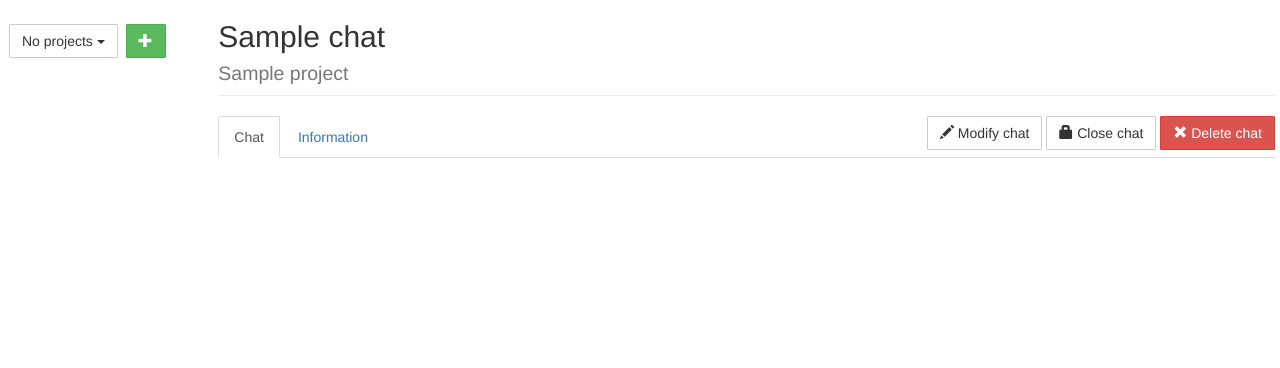
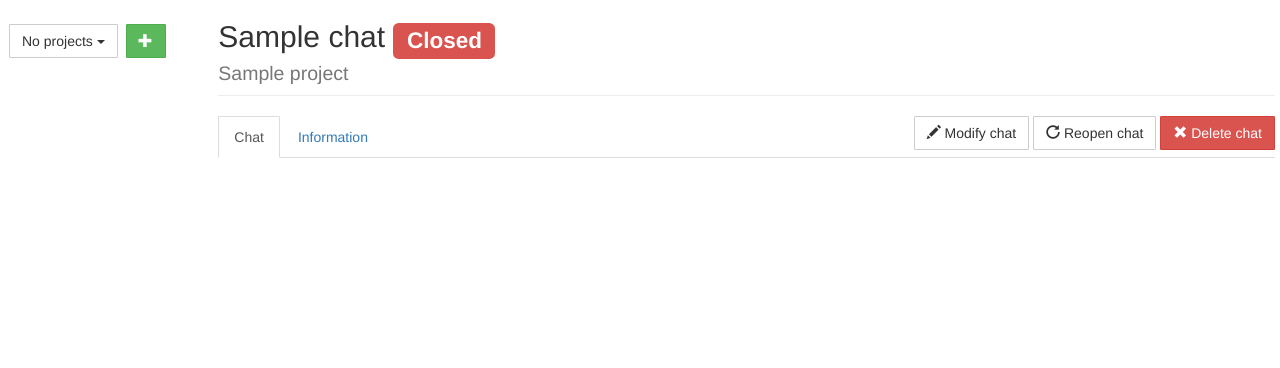
Before and after one commit to darrenburns/TeamProject3, a Django app: template templates/chat.html in a window 1280 px wide. Shown: the part 52-420 px from the top of the page. Run offline with Django 3.2, Linux system fonts and the light colour scheme; the template is opened without the code that fills it: most values are stand-ins (such as "Sample title", 1, 10 or a date in 2020); parts of the project's set-up code (start-up, migrations or seed data) failed here and were passed over; some libraries are stand-ins or nearby versions.

Commit message:
Ability to reopen closed chats

```diff
--- a/snptm/urls.py
+++ b/snptm/urls.py
@@ -26,6 +26,7 @@ urlpatterns = patterns('',
     url(r'^projects/([0-9]+)/info/$', 'core.views.project_description', name='project_description'),
     url(r'^chats/([0-9]+)$', 'chat.views.chat', name='chat'),
     url(r'^chats/([0-9]+)/close/$', 'chat.views.close_chat', name='close_chat'),
+    url(r'^chats/([0-9]+)/reopen/$', 'chat.views.reopen_chat', name='reopen_chat'),
     url(r'^chats/([0-9]+)/delete/$', 'chat.views.delete_chat', name='delete_chat'),
     url(r'^profiles/(?P<username>[a-zA-Z0-9]+)/$', 'core.views.user_profile', name="user_profile"),
 
--- a/templates/chat.html
+++ b/templates/chat.html
@@ -6,7 +6,10 @@
 
         <div class="row">
             <div class="col-sm-12">
-                <h2 class="page-header" id="chat-title">{{ chat.title }}<br><a href="{% url 'project_description' chat.project.id %}"><small>{{  chat.project.name }}</small></a></h2>
+                <h2 class="page-header" id="chat-title">{{ chat.title }}
+                    {% if chat.closed %}<span class="label label-danger">Closed</span>{% endif %}
+                    <br/>
+                    <a href="{% url 'project_description' chat.project.id %}"><small>{{  chat.project.name }}</small></a></h2>
             </div>
         </div>
 
@@ -21,11 +24,19 @@
                                 <span class="glyphicon glyphicon-pencil"></span> Modify chat
                             </button>
                         </a>
+                        {% if chat.closed %}
+                        <a href="{% url 'reopen_chat' chat.id %}">
+                            <button type="button" class="btn btn-default">
+                                <span class="glyphicon glyphicon-repeat"></span> Reopen chat
+                            </button>
+                        </a>
+                        {% else %}
                         <a href="{% url 'close_chat' chat.id %}">
                             <button type="button" class="btn btn-default">
                                 <span class="glyphicon glyphicon-lock"></span> Close chat
                             </button>
                         </a>
+                        {% endif %}
                         <a href="{% url 'delete_chat' chat.id %}">
                             <button type="button" class="btn btn-danger">
                                 <span class="glyphicon glyphicon-remove"></span> Delete chat
```
Also changed, not shown: chat/views.py (+8 -0 lines).
